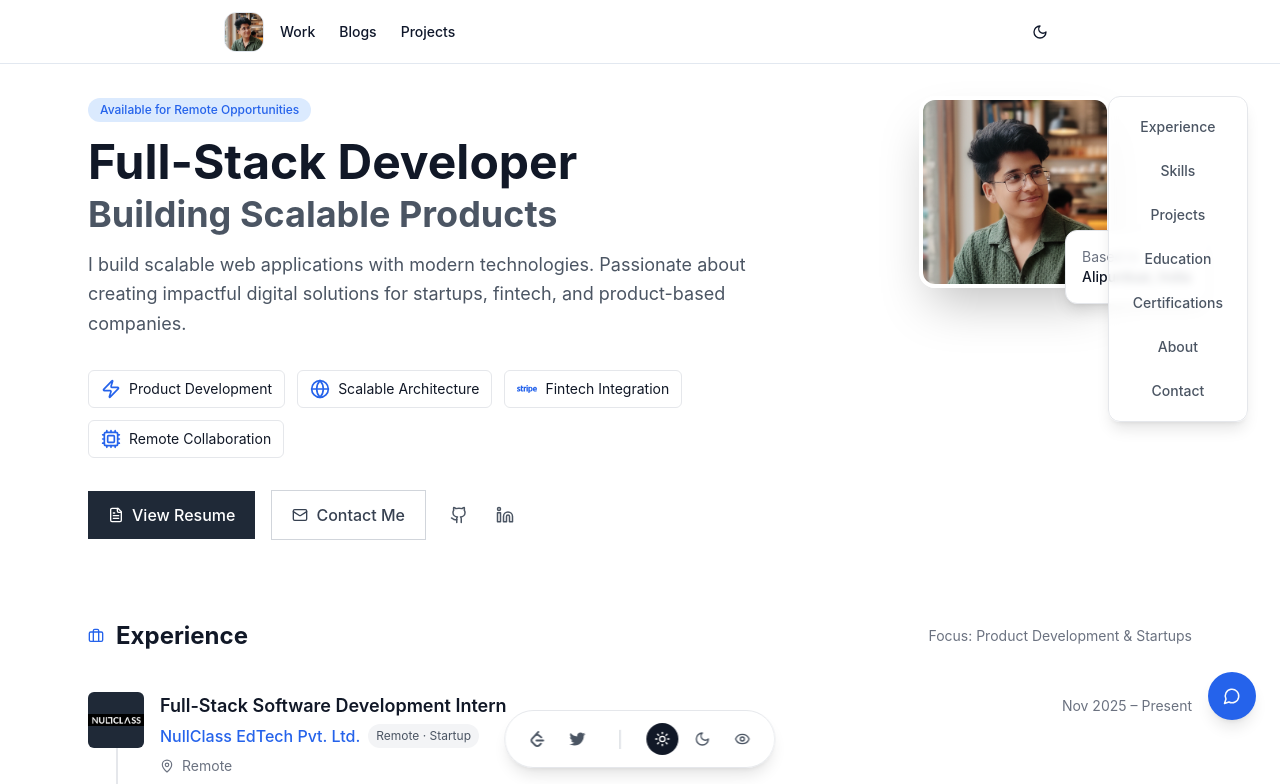
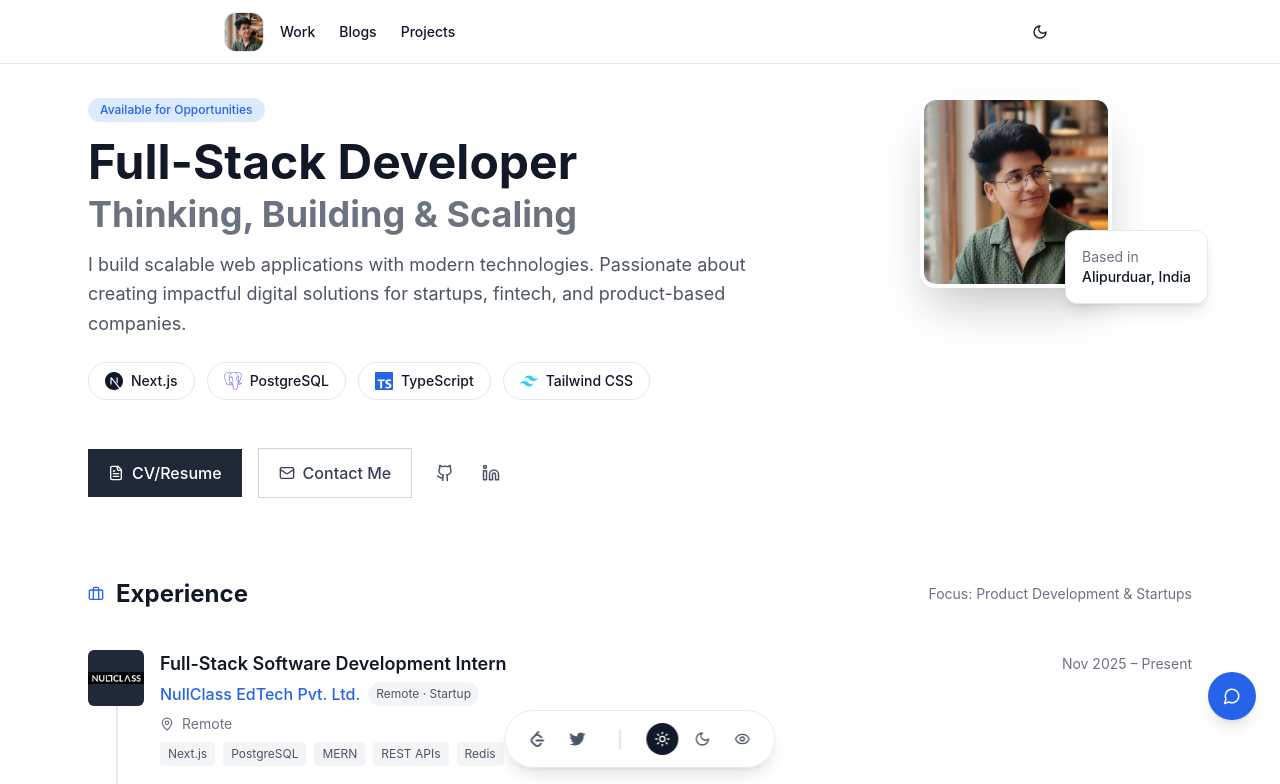
Before and after one commit to IshaSah24/MyPortfolio, a React (Vite) app in the folder Frontend/: page / in a window 1280 px wide. Shown: the top 784 px of the page. Built offline with nearby package versions, Linux system fonts and the light colour scheme.

Commit message:
Updated sections  and  icons

```diff
--- a/Frontend/src/App.jsx
+++ b/Frontend/src/App.jsx
@@ -314,9 +314,32 @@ function App() {
     },
   ];
 
+  const coreStack = [
+    {
+      name: "Next.js",
+      icon: <SiNextdotjs size={18} />,
+      color: "text-gray-900 dark:text-white",
+    },
+    {
+      name: "PostgreSQL",
+      icon: <SiPostgresql size={18} />,
+      color: "text-indigo-500",
+    },
+    {
+      name: "TypeScript",
+      icon: <SiTypescript size={18} />,
+      color: "text-blue-600",
+    },
+    {
+      name: "Tailwind CSS",
+      icon: <SiTailwindcss size={18} />,
+      color: "text-cyan-400",
+    },
+  ];
+
   return (
     <div className="app-container">
-      <div className="fixed top-24 right-8 z-40 hidden lg:block">
+      {/* <div className="fixed top-24 right-8 z-40 hidden lg:block">
         <div className="bg-white/80 dark:bg-gray-900/80 backdrop-blur-sm border border-gray-200 dark:border-gray-800 rounded-xl p-3 shadow-lg">
           <div className="flex flex-col gap-2">
             {[
@@ -342,32 +365,32 @@ function App() {
             ))}
           </div>
         </div>
-      </div>
+      </div> */}
 
       <div className="max-w-6xl mx-auto px-4 sm:px-6 py-8 pb-24">
         <Navbar theme={theme} toggleTheme={toggleTheme} />
 
         <header className="mb-20 mt-16">
-          <div className="flex flex-col lg:flex-row items-start gap-10">
+          <div className="flex lg:flex-row items-start gap-6 lg:gap-12">
             <div className="lg:w-2/3">
-              <div className="mb-8">
+              <div className="mb-6">
                 <span className="inline-block px-3 py-1 rounded-full bg-blue-100 dark:bg-blue-900/30 text-blue-600 dark:text-blue-400 text-xs font-medium mb-4">
-                  Available for Remote Opportunities
+                  Available for Opportunities
                 </span>
                 <h1 className="text-4xl md:text-5xl font-bold mb-4 text-gray-900 dark:text-white">
                   Full-Stack Developer
-                  <span className="block text-3xl md:text-4xl text-gray-600 dark:text-gray-400 mt-2">
-                    Building Scalable Products
+                  <span className="block text-3xl md:text-4xl text-gray-500 dark:text-gray-400 mt-2">
+                    Thinking, Building & Scaling
                   </span>
                 </h1>
-                <p className="text-lg text-gray-600 dark:text-gray-400 leading-relaxed max-w-3xl mb-8">
+                <p className="text-lg text-gray-600 dark:text-gray-400 leading-relaxed max-w-3xl mb-4">
                   I build scalable web applications with modern technologies.
                   Passionate about creating impactful digital solutions for
                   startups, fintech, and product-based companies.
                 </p>
               </div>
 
-              <div className="flex flex-wrap gap-3 mb-8">
+              {/* <div className="flex flex-wrap gap-3 mb-8">
                 {specialties.map((specialty, index) => (
                   <div
                     key={index}
@@ -383,17 +406,33 @@ function App() {
                     </div>
                   </div>
                 ))}
+              </div> */}
+
+              <div className="mb-12">
+                <div className="flex flex-wrap gap-3">
+                  {coreStack.map((tech, index) => (
+                    <div
+                      key={index}
+                      className="flex items-center gap-2 px-4 py-2 rounded-full border border-gray-200 dark:border-gray-700 bg-white dark:bg-gray-800 text-sm font-medium cursor-pointer transition-transform"
+                    >
+                      <span className={tech.color}>{tech.icon}</span>
+                      <span className="text-gray-900 dark:text-gray-100">
+                        {tech.name}
+                      </span>
+                    </div>
+                  ))}
+                </div>
               </div>
 
               <div className="flex flex-wrap items-center gap-4">
                 <a
-                  href="/resume.pdf"
+                  href="/src/assets/cv/IshaSah-CV.pdf"
                   target="_blank"
                   rel="noopener noreferrer"
                   className="inline-flex items-center gap-2 px-5 py-3 bg-gray-800 dark:bg-white text-white dark:text-gray-900 font-medium hover:bg-gray-700 dark:hover:bg-gray-300 transition-colors"
                 >
                   <FileText size={16} />
-                  View Resume
+                  CV/Resume
                 </a>
                 <a
                   href="mailto:sah904582@gmail.com"
@@ -677,7 +716,7 @@ function App() {
           <GitHubCard />
         </section>
 
-        <div className="grid grid-cols-1 lg:grid-cols-2 gap-8 mb-20">
+        <div className="grid grid-cols-1 lg:grid-cols-2 gap-8 mb-20 mt-24">
           <section id="education">
             <div className="mb-6">
               <div className="flex items-center gap-3 mb-4">
```
